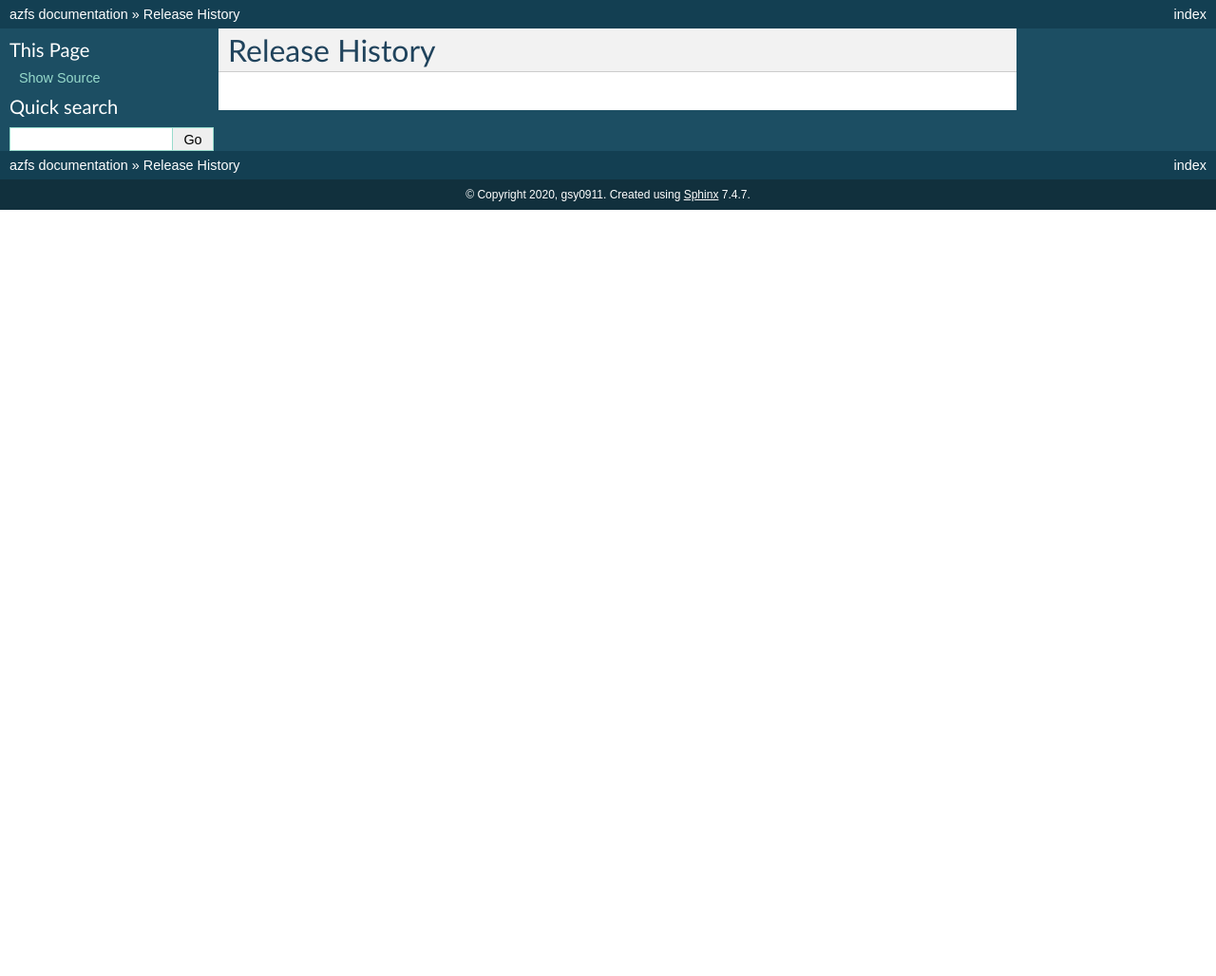
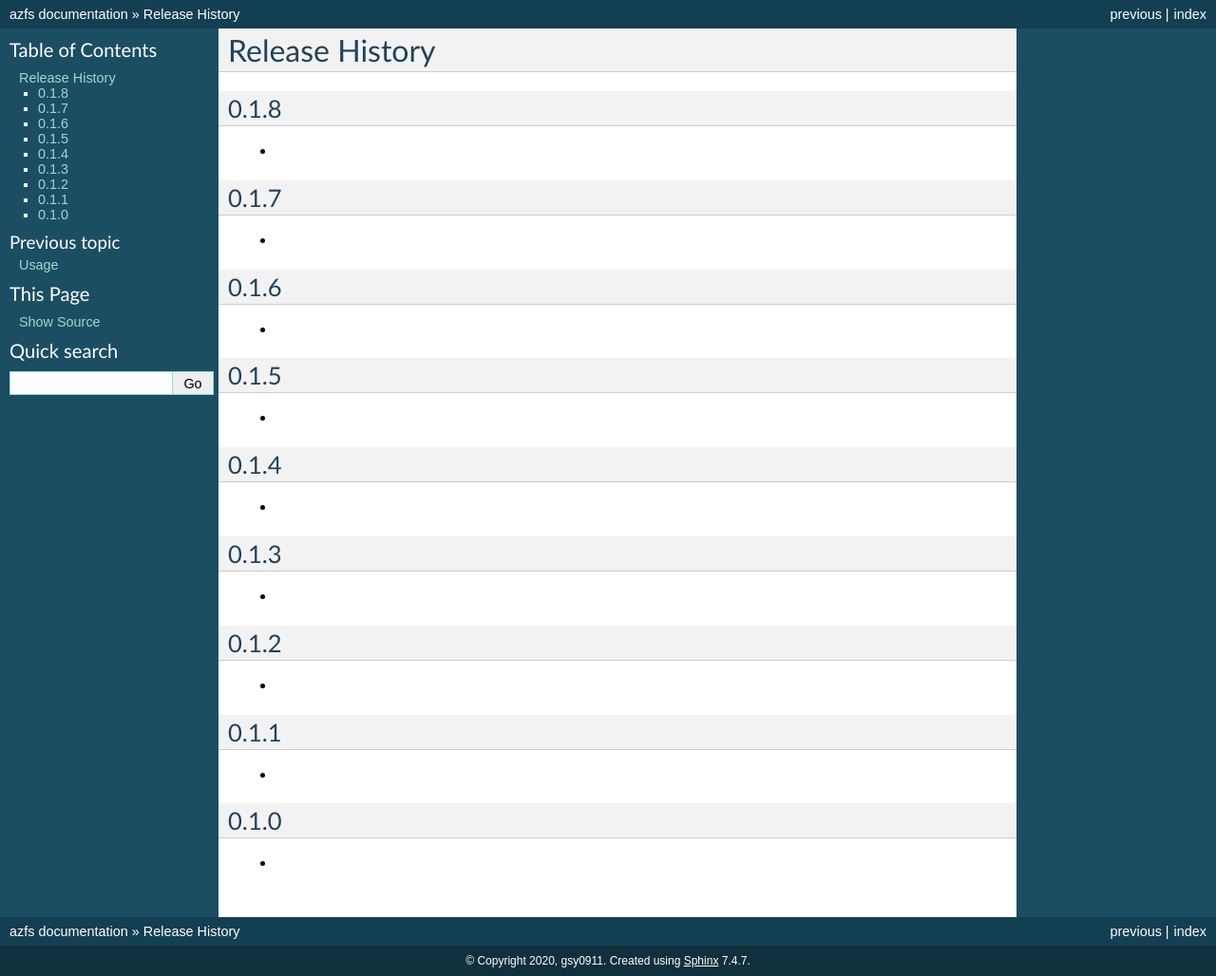
Before and after one commit to arpitjain799/azfs, a Sphinx documentation site: the page built from docs/sources/release_history.rst, in a window 1280 px wide. Shown: the whole page at 95% size. Built offline with Sphinx 7.4.7, drawn with Linux system fonts in a browser that asks for light colours; pages that are not in the unit, such as notebooks, are missing from menus; before the commit the page ends 900 px from its top, so only the background shows below that.

Commit message:
#42 release_historyの一部修正

```diff
--- a/docs/index.rst
+++ b/docs/index.rst
@@ -3,15 +3,15 @@
    You can adapt this file completely to your liking, but it should at least
    contain the root `toctree` directive.
 
-Welcome to azfs's documentation!
-================================
+azfs documentation
+==================
 
 .. toctree::
    :maxdepth: 2
    :caption: Contents:
 
    sources/api
-   sources/version_history
+   sources/release_history
 
 Indices and tables
 ==================
--- a/docs/sources/release_history.rst
+++ b/docs/sources/release_history.rst
@@ -3,3 +3,49 @@ Release History
 
 .. toctree::
    :maxdepth: 4
+
+
+0.1.8
+-----
+
+*
+
+0.1.7
+-----
+
+*
+
+0.1.6
+-----
+
+*
+
+0.1.5
+-----
+
+*
+
+0.1.4
+-----
+
+*
+
+0.1.3
+-----
+
+*
+
+0.1.2
+-----
+
+*
+
+0.1.1
+-----
+
+*
+
+0.1.0
+-----
+
+*
```
